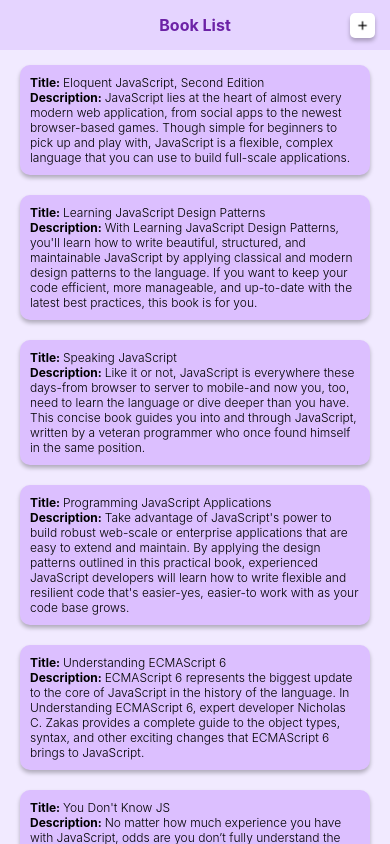
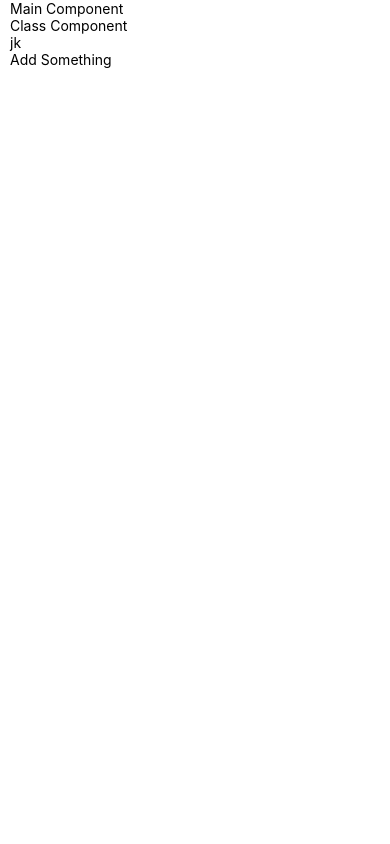
Before and after one commit to Parth-ITC/ReactNativeProject, a React Native app: screen / in a window 390 px wide. Built offline with nearby package versions, Linux system fonts and the light colour scheme.

Commit message:
- lifecycles

```diff
--- a/App.js
+++ b/App.js
@@ -7,13 +7,14 @@
 const App = () => {
   return (
     <SafeAreaView style={{flex: 1}}>
-      <NavigationContainer>
+      {/* <NavigationContainer>
         <Root />
-      </NavigationContainer>
-      {/* <View style={{flex: 1, marginHorizontal: 10}}>
+      </NavigationContainer> */}
+      <View style={{flex: 1, marginHorizontal: 10}}>
         <Text>Main Component</Text>
-        <FunctionC name={'Parth'} company={'ITC'} />
-      </View> */}
+        <ClassC type={'jk'} />
+        {/* <FunctionC name={'Parth'} company={'ITC'} /> */}
+      </View>
     </SafeAreaView>
   );
 };
--- a/src/components/ClassC.js
+++ b/src/components/ClassC.js
@@ -1,13 +1,28 @@
 import React from "react";
-import { Text } from "react-native";
+import { Text, TextInput } from "react-native";
 
 class ClassC extends React.Component {
+    constructor(props){
+        super(props)
+        this.state={
+inoutValue:''
+        }
+    }
+    componentDidUpdate(props){
+
+        console.log('DID UPDATE CALLED',props);
+    }
     render(){
         const {type} = this.props
         return(
             <>
             <Text>Class Component </Text>
             <Text>{type} </Text>
+            <TextInput
+            value={this.state.inoutValue}
+            onChangeText={(text)=>{this.setState({inoutValue:text})}}
+            placeholder="Add Something"
+            />
 
             </>
         )
```
